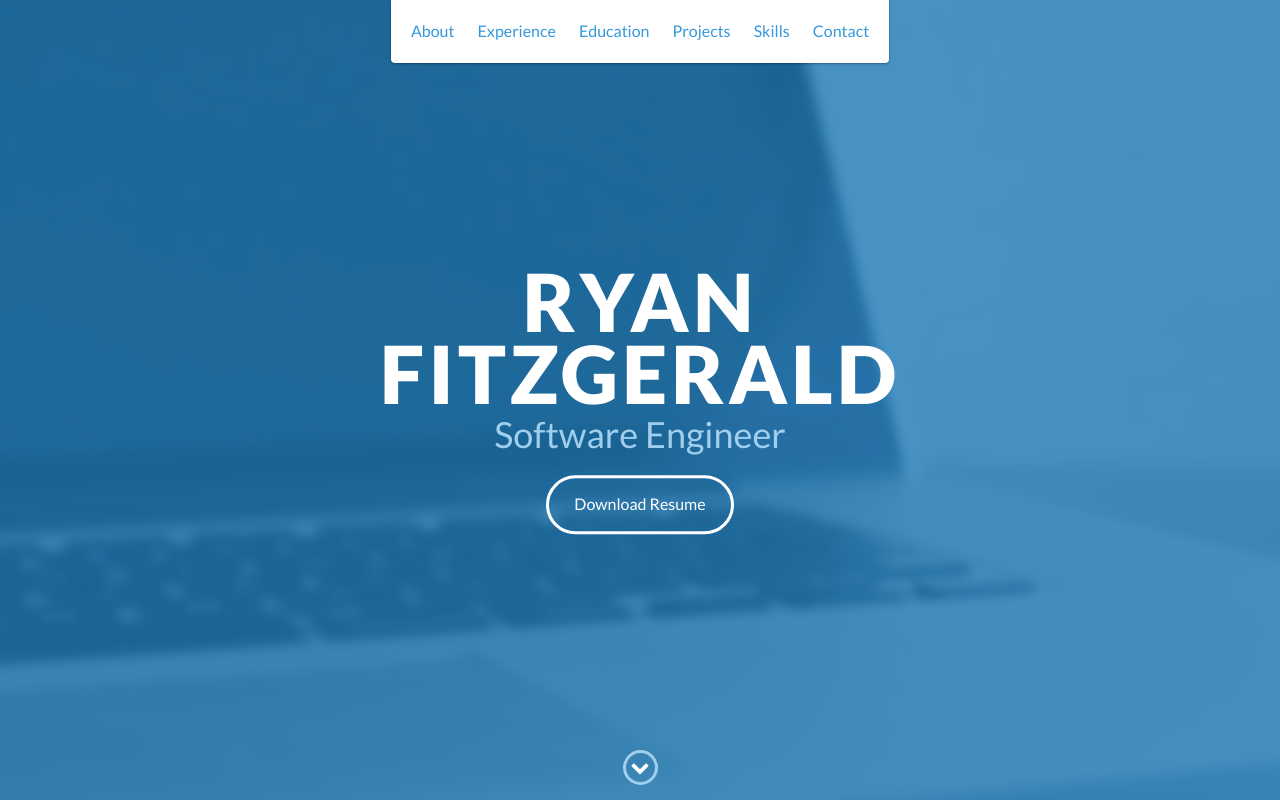
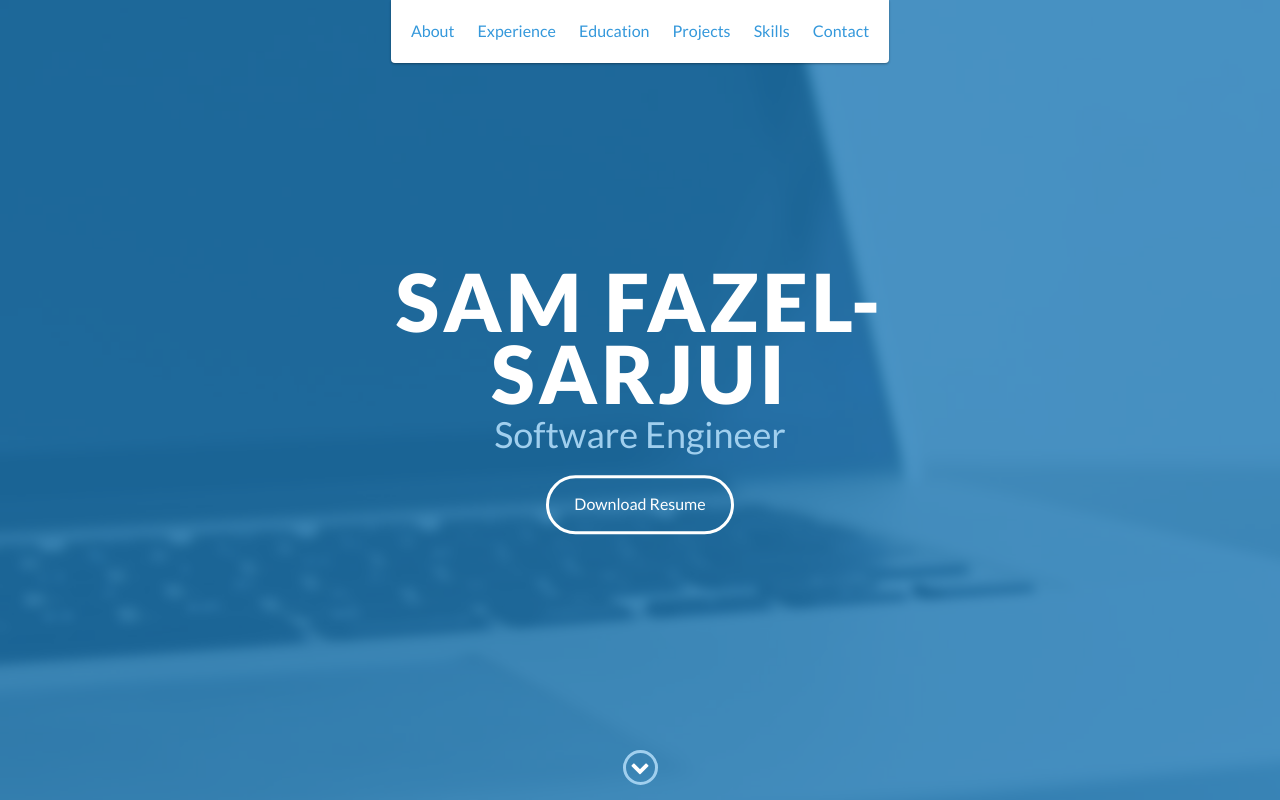
Before and after one commit to sfazelsa/sfazelsa.github.io, a website: page index.html in a window 1280 px wide. Shown: the top 800 px of the page. Drawn offline with nearby package versions, Linux system fonts and the light colour scheme.

Commit message:
Update index.html

```diff
--- a/index.html
+++ b/index.html
@@ -48,7 +48,7 @@
 
     <div id="lead">
         <div id="lead-content">
-            <h1>Ryan Fitzgerald</h1>
+            <h1>Sam Fazel-Sarjui</h1>
             <h2>Software Engineer</h2>
             <a href="#" class="btn-rounded-white">Download Resume</a>
         </div>
```
